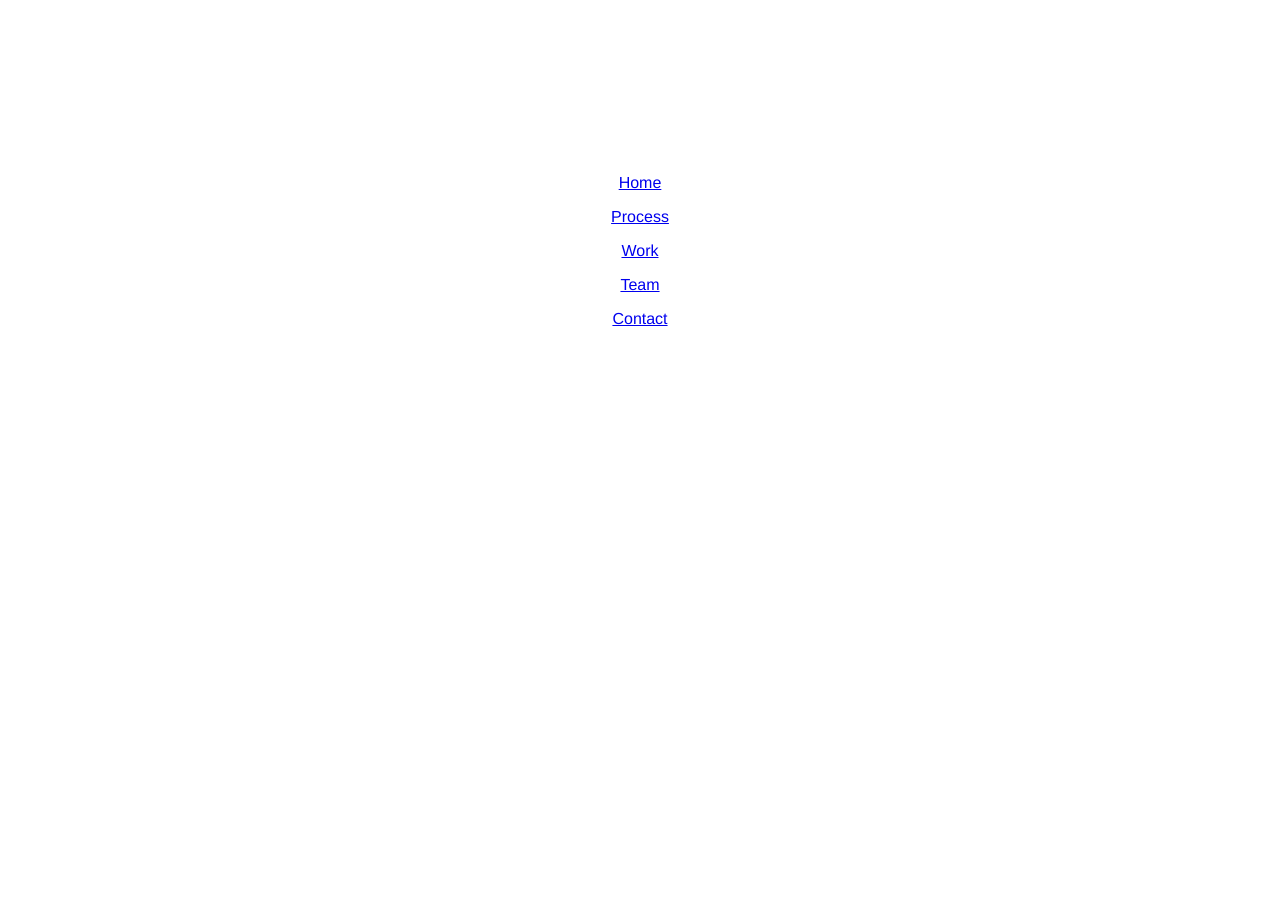
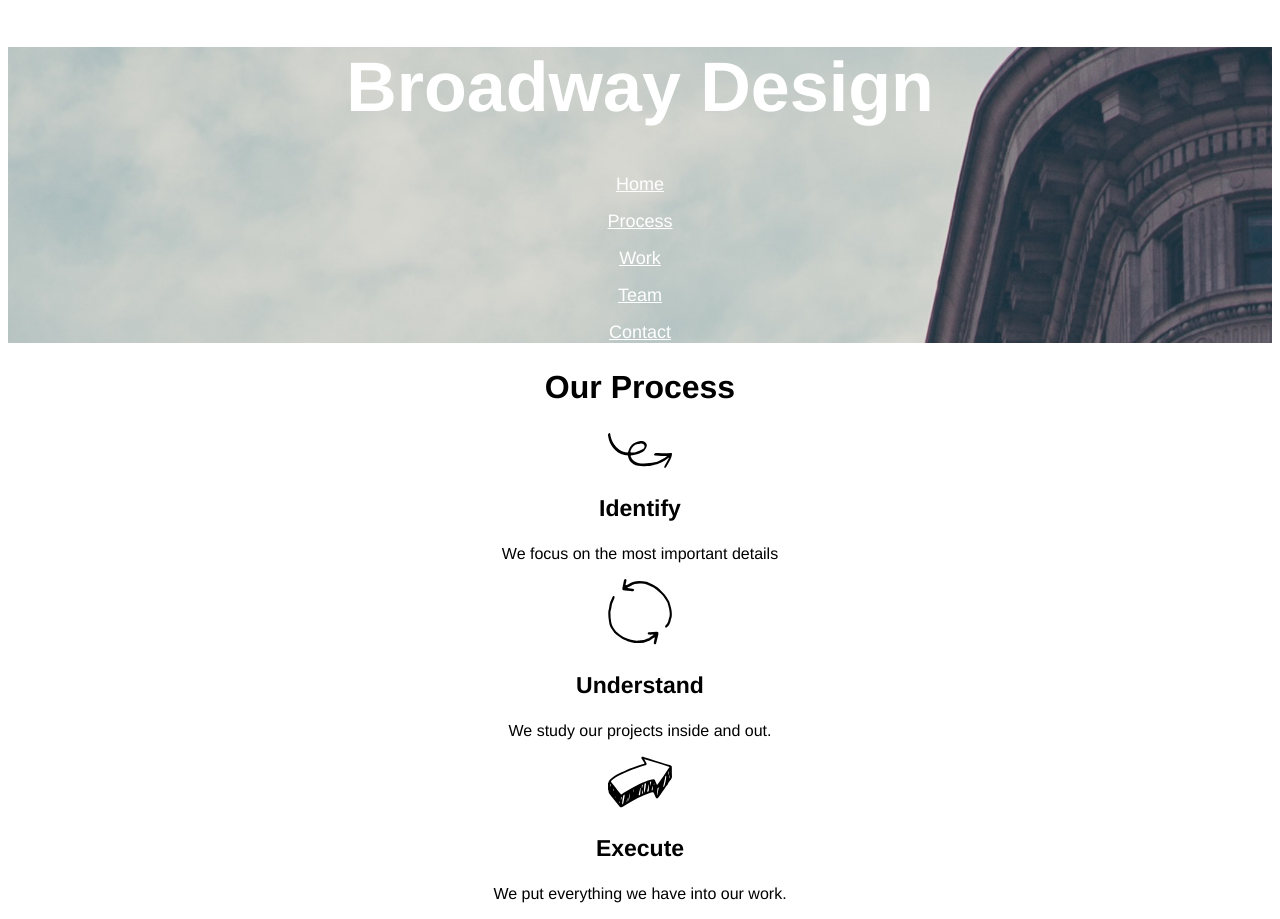
Before and after one commit to pauljhollis/broadway, a plain HTML site: page index.html in a window 1280 px wide. Before the commit the page ends 800 px from the top, so only its background shows below. Drawn offline with Linux system fonts and the light colour scheme.

Commit message:
Add middle page section

```diff
--- a/index.html
+++ b/index.html
@@ -8,9 +8,10 @@
 </head>
 
 <body>
+    <!-- Header -->
     <div id="head">
         <h1>Broadway Design</h1>
-        <nav class="top">
+        <nav>
             <p><a href="#">Home</a></p>
             <p><a href="#process">Process</a></p>
             <p><a href="#work">Work</a></p>
@@ -19,6 +20,19 @@
         </nav>
     </div>
 
+    <!-- Middle section of the page from Process to Execute -->
+    <div id="process">
+        <h2>Our Process</h2>
+        <img src="./resources/images/identify.svg" alt="">
+        <p class="headings">Identify</p>
+        <p>We focus on the most important details</p>
+        <img src="./resources/images/understand.svg" alt="">
+        <p class="headings">Understand</p>
+        <p>We study our projects inside and out.</p>
+        <img src="./resources/images/execute.svg" alt="">
+        <p class="headings">Execute</p>
+        <p>We put everything we have into our work.</p>
+    </div>
 
 
 
--- a/resources/style.css
+++ b/resources/style.css
@@ -8,3 +8,22 @@ h1 {
   font-weight: bold;
   color: white;
 }
+
+a {
+  font-size: 18px;
+  color: white;
+}
+
+h2 {
+  font-size: 32px;
+  font-weight: bold;
+}
+
+.headings {
+  font-size: 23px;
+  font-weight: bold;
+}
+
+#head {
+  background-image: url("images/the-flatiron-building.png");
+}
```
